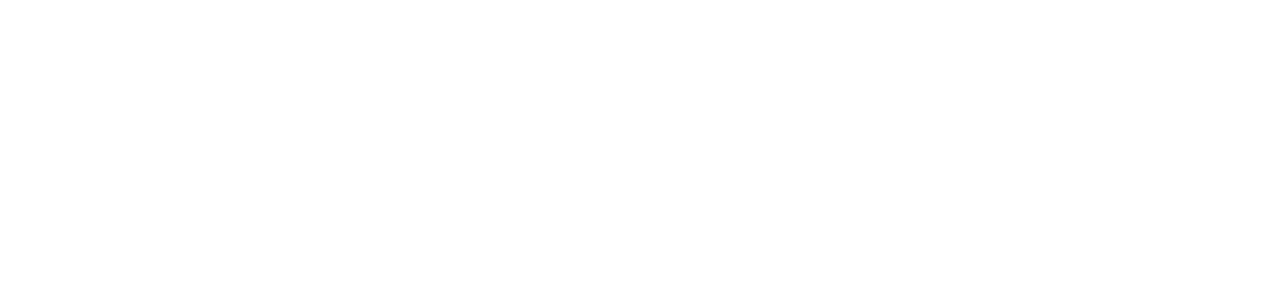
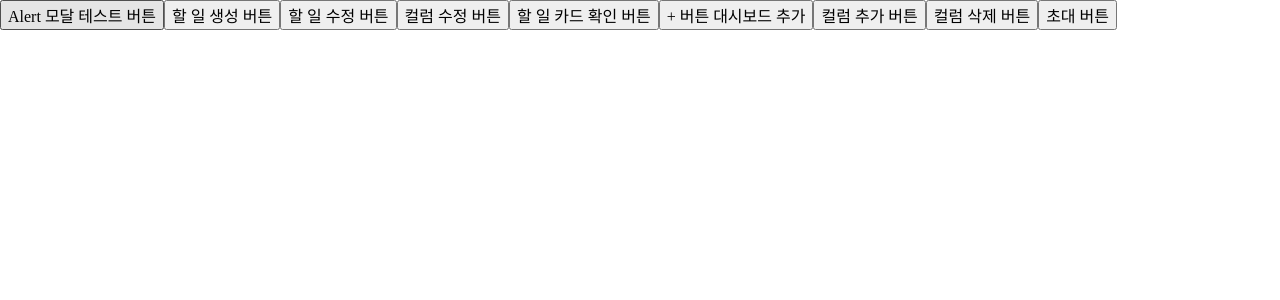
Before and after one commit to eunji-0623/Taskify, a React (Vite) app: page /modal in a window 1280 px wide. Before the commit this address had no page. Shown: the top 300 px of the page. Built offline with nearby package versions, Linux system fonts and the light colour scheme; a web font is replaced by a local one.

Commit message:
Test: 테스트 코드 추가

```diff
--- a/src/App.tsx
+++ b/src/App.tsx
@@ -8,6 +8,8 @@ import DashboardForId from './pages/dashboard.{dashboardid}';
 import Login from './pages/login-signup/login/Login';
 import SignUp from './pages/login-signup/signup/SignUp';
 import MyPage from './pages/mypage/MyPage';
+
+import ModalPageTest from './pages/modalPageTest';
 
 /*
 페이지 라우팅 분리,
@@ -23,6 +25,9 @@ function App() {
         <Route path="/login" element={<Login />} />
         <Route path="/signup" element={<SignUp />} />
         <Route path="/mypage" element={<MyPage />} />
+
+        {/* 삭제하기 */}
+        <Route path="/modal" element={<ModalPageTest />} />
       </Routes>
     </BrowserRouter>
   );
--- /dev/null
+++ b/src/pages/modalPageTest/index.tsx
@@ -0,0 +1,67 @@
+import { useState } from 'react';
+import useNewTodoModal from '../../hooks/modal/useNewTodoModal';
+import EditTodoModal from '../modal/EditTodoModal/EditTodoModal';
+import EditColumnModal from '../modal/EditColumnModal/EditColumnModal';
+import TodoCardModal from '../modal/TodoCardModal/TodoCardModal';
+import useAlertModal from '../../hooks/modal/useAlertModal';
+import useDeleteColumnModal from '../../hooks/modal/useDeleteColumnModal';
+import useInviteModal from '../../hooks/modal/useInviteModal';
+import useNewColumnModal from '../../hooks/modal/useNewColumnModal';
+import useNewDashModal from '../../hooks/modal/useNewDashModal';
+
+function ModalPageTest() {
+  const { NewTodoModal, openTodo } = useNewTodoModal();
+  const { AlertModal, openAlert } = useAlertModal();
+  const { NewDashModal, openDash } = useNewDashModal();
+  const { NewColumnModal, openNewColumn } = useNewColumnModal();
+  const { DeleteColumnModal, openDeleteColumn } = useDeleteColumnModal();
+  const { InviteModal, openInvite } = useInviteModal();
+  const [todoTest, setTodoTest] = useState(false);
+  const [cardTest, setCardTest] = useState(false);
+  const [columnTest, setColumnTest] = useState(false);
+
+  function handleTodoClick() {
+    setTodoTest(!todoTest);
+  }
+
+  function handleCardClick() {
+    setCardTest(!cardTest);
+  }
+
+  function handleColumnClick() {
+    setColumnTest(!columnTest);
+  }
+
+  return (
+    <div>
+      <button type="button" onClick={openAlert}>Alert 모달 테스트 버튼</button>
+      <AlertModal modalText="이미 사용 중인 이메일입니다." buttonText="확인" />
+
+      <button type="button" onClick={openTodo}>할 일 생성 버튼</button>
+      <NewTodoModal />
+
+      <button type="button" onClick={handleTodoClick}>할 일 수정 버튼</button>
+      {todoTest ? <EditTodoModal isOpen={todoTest} setIsOpen={setTodoTest} /> : null}
+
+      <button type="button" onClick={handleColumnClick}>컬럼 수정 버튼</button>
+      {columnTest ? <EditColumnModal isOpen={columnTest} setIsOpen={setColumnTest} /> : null}
+
+      <button type="button" onClick={handleCardClick}>할 일 카드 확인 버튼</button>
+      {cardTest ? <TodoCardModal isOpen={cardTest} setIsOpen={setCardTest} /> : null}
+
+      <button type="button" onClick={openDash}>+ 버튼 대시보드 추가</button>
+      <NewDashModal />
+
+      <button type="button" onClick={openNewColumn}>컬럼 추가 버튼</button>
+      <NewColumnModal />
+
+      <button type="button" onClick={openDeleteColumn}>컬럼 삭제 버튼</button>
+      <DeleteColumnModal />
+
+      <button type="button" onClick={openInvite}>초대 버튼</button>
+      <InviteModal />
+    </div>
+  );
+}
+
+export default ModalPageTest;
```
Also changed, not shown: 1 other file (tests, documents, lock files or other folders).
